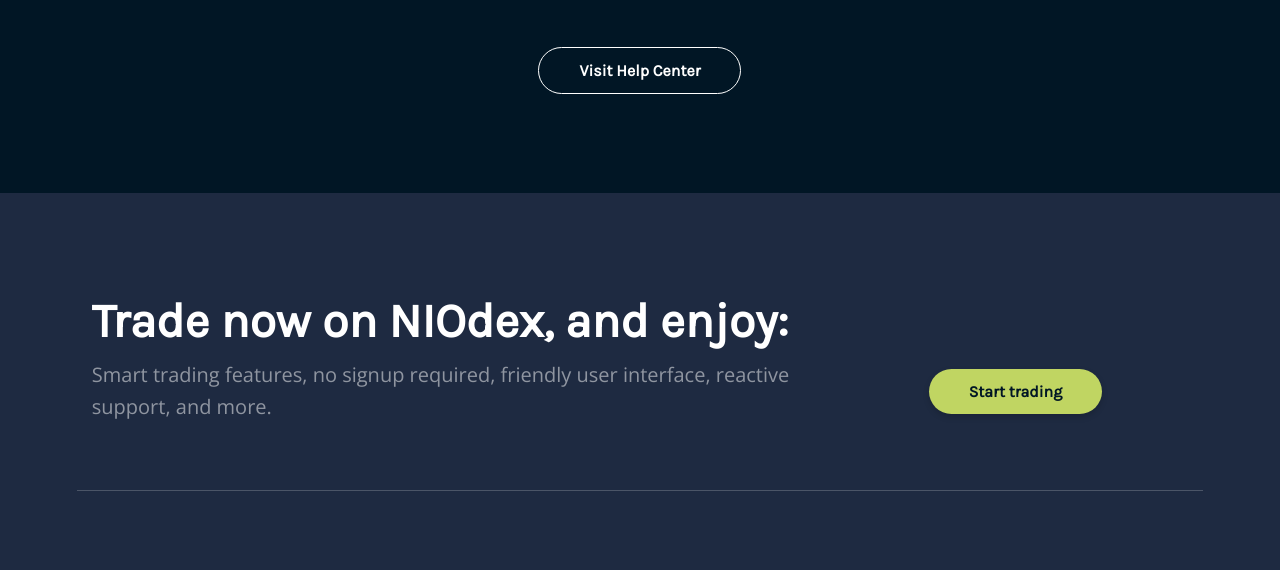
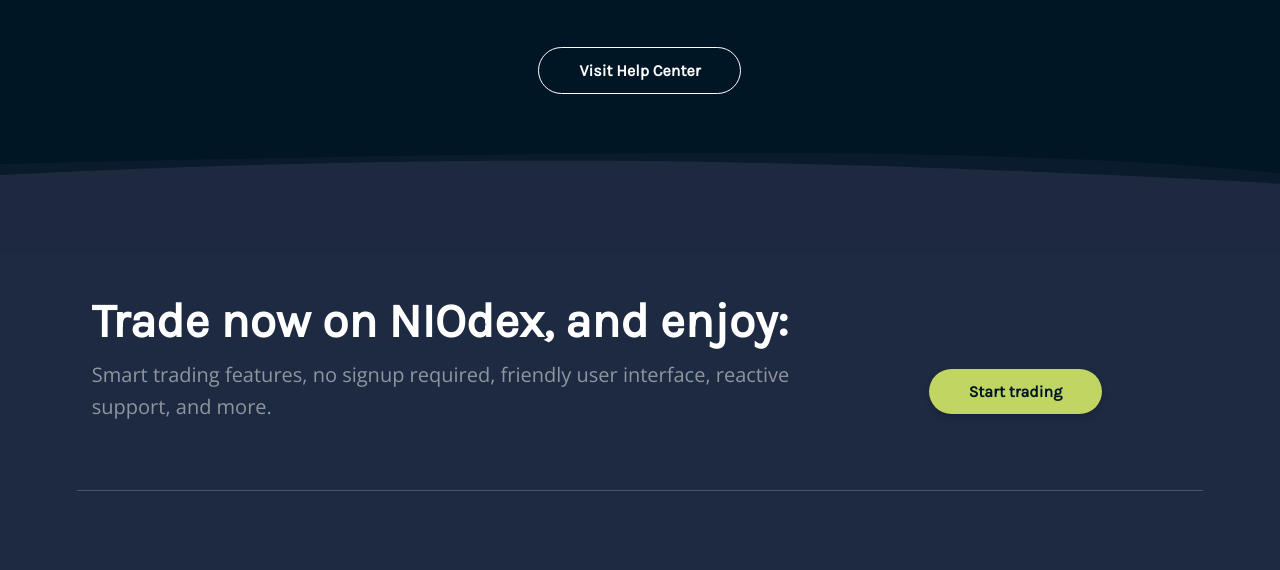
Before and after one commit to Nessjk/niodex, a website: page public/index.html in a window 1280 px wide. Shown: the part 6585-7155 px from the top of the page. Drawn offline with nearby package versions, Linux system fonts and the light colour scheme.

Commit message:
Add footer svg @frontpage

```diff
--- a/public/index.html
+++ b/public/index.html
@@ -620,6 +620,9 @@
 
     <!-- Trade Now -->
     <section class="now">
+         <!-- Top SVG -->
+         <img class="bg-footer" src="./img/svg/bg-footer.svg" alt="">
+
         <div class="container">
         <div class="row">
 
@@ -639,6 +642,9 @@
 
     <!-- Footer -->
     <footer class="footer">
+
+
+
         <div class="row">
             <div class="col-md-2 text-center">
                 <img src="./img/svg/logo_niodex_footer.svg" alt="">
--- a/scss/partials/sections/_hero.scss
+++ b/scss/partials/sections/_hero.scss
@@ -448,11 +448,19 @@
     }
 }
 
+.bg-footer {
+    position: absolute;
+    top: -40px;
+    width: 100%;
+    z-index: 999 !important;
+    height: 100px;
+}
 .now {
     background: $blue--darker;
     padding-top: 100px;
     padding-bottom: 100px;
     margin-bottom: -1px;
+    position: relative;
 
     &__content {
         padding-bottom: 50px;
```
Also changed, not shown: public/css/styles.css, public/img/svg/bg-footer.svg (added).
